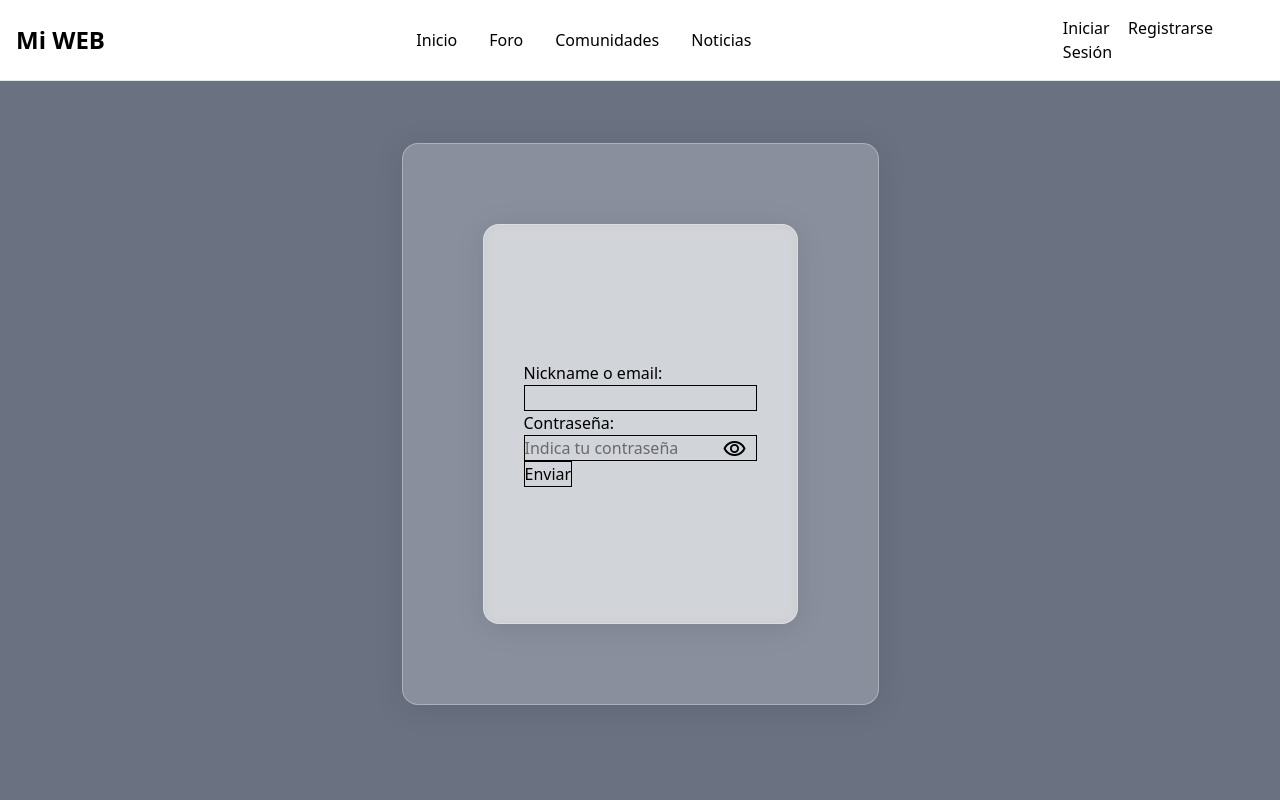
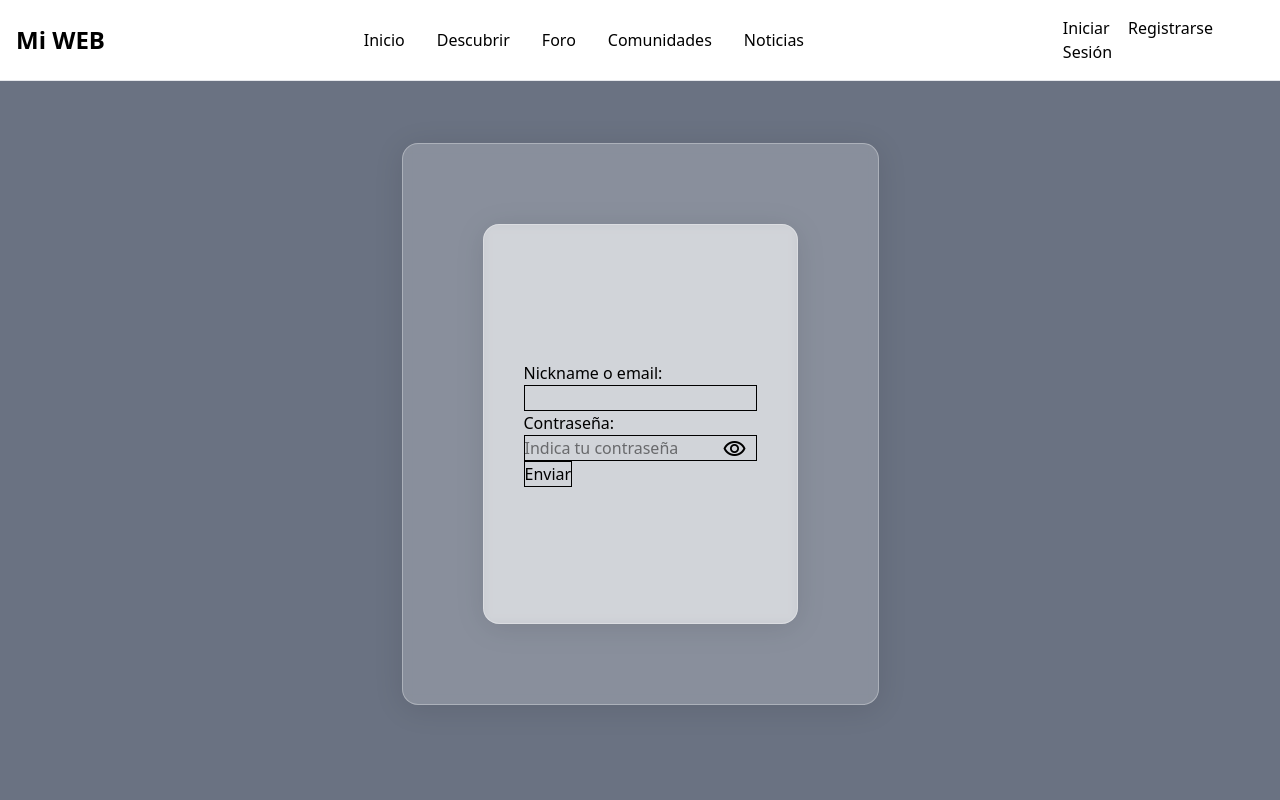
Before and after one commit to maigcorrea/proyecto_tfg, a React (Vite) app in the folder frontend/: page /login in a window 1280 px wide. Shown: the top 800 px of the page. Built offline with nearby package versions, Linux system fonts and the light colour scheme; no server answers.

Commit message:
Nueva página para mostrar los usuarios de la bd

```diff
--- a/frontend/src/App.jsx
+++ b/frontend/src/App.jsx
@@ -11,6 +11,7 @@ import PrivateRoute from './components/PrivateRoute'
 import UserPanel from './pages/UserPanel'
 import { UserProvider } from '../context/UserrContext'
 import SelectTags from './pages/SelectTags'
+import DescubrirUsuarios from './pages/DescubrirUsuarios'
 
 function App() {
 
@@ -21,6 +22,7 @@ function App() {
         <Routes>
           <Route path='/' element={<Layout />}>
             <Route index element={<Inicio/>}></Route>
+            <Route path='discover' element={<PrivateRoute><DescubrirUsuarios></DescubrirUsuarios></PrivateRoute>}></Route>
             <Route path='foro' element={<PrivateRoute><Foro/></PrivateRoute>}></Route>
             <Route path='comunidades' element={<PrivateRoute><Comunidades></Comunidades></PrivateRoute>}></Route>
             <Route path='/noticias' element={<PrivateRoute><Noticias></Noticias></PrivateRoute>}></Route>
--- a/frontend/src/components/Nav.jsx
+++ b/frontend/src/components/Nav.jsx
@@ -37,6 +37,9 @@ const Nav = () => {
         <Link to="/">Inicio</Link>
       </li>
       <li>
+        <Link to='/discover'>Descubrir</Link>
+      </li>
+      <li>
         {/* <a href="#" class="block py-2 px-3 text-gray-900 rounded-sm hover:bg-gray-100 md:hover:bg-transparent md:hover:text-blue-700 md:p-0 md:dark:hover:text-blue-500 dark:text-white dark:hover:bg-gray-700 dark:hover:text-white md:dark:hover:bg-transparent dark:border-gray-700">About</a> */}
         <Link to='/foro'>Foro</Link>
       </li>
--- /dev/null
+++ b/frontend/src/pages/DescubrirUsuarios.jsx
@@ -0,0 +1,11 @@
+import React from 'react'
+
+const DescubrirUsuarios = () => {
+  return (
+    <>
+        <h1>DESCUBRIR USUARIOS</h1>
+    </>
+  )
+}
+
+export default DescubrirUsuarios
```
